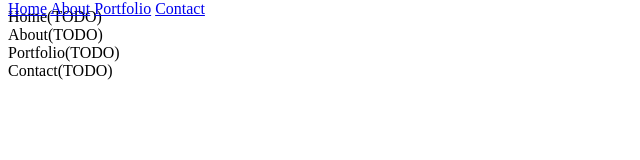
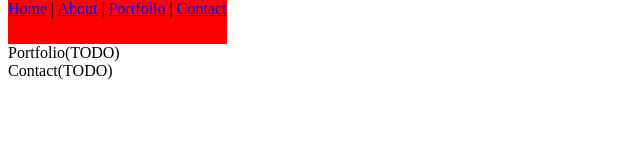
Before and after one commit to j4s0nl12/j4s0nl12.github.io, a plain HTML site: page index.html in a window 1280 px wide. Shown: the whole page, without its empty margins (0-640 px from the left). Drawn offline with Linux system fonts and the light colour scheme.

Commit message:
Test CSS

```diff
--- a/index.html
+++ b/index.html
@@ -1,14 +1,19 @@
-<!DOCTYPE html>
+<!doctype html>
 <html lang="en-US">
+<head>
+    <meta name="viewport" content="width=device-width, initial-scale=1">
+    <link rel="stylesheet" href="styles.css">
+    <title>Jason Li Portfolio</title>
+</head>
 <body>
 
 <!--NavBar-->
 <div id="navbar" class="class_navbar" style="position: fixed; top: 0px;">
     <div style="width: 100%; overflow: hidden; height: 44px;">
-        <a class="navbar_button" href="#home"      title="Home">Home</a>
-        <a class="navbar_button" href="#about"     title="About">About</a>
-        <a class="navbar_button" href="#portfolio" title="Portfolio">Portfolio</a>
-        <a class="navbar_button" href="#contact"  title="COntact">Contact</a>
+        <a class="navbar_button" href="#home"      title="Home">Home</a> |
+        <a class="navbar_button" href="#about"     title="About">About</a> |
+        <a class="navbar_button" href="#portfolio" title="Portfolio">Portfolio</a> |
+        <a class="navbar_button" href="#contact"   title="Contact">Contact</a>
     </div>
 </div>
 
--- /dev/null
+++ b/styles.css
@@ -0,0 +1,11 @@
+#navbar {
+    background-color: red;
+}
+
+#belownav {
+
+}
+
+.navbar_button {
+    color: blue;
+}
```
